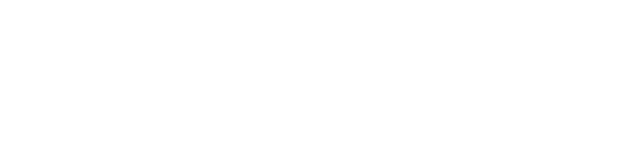
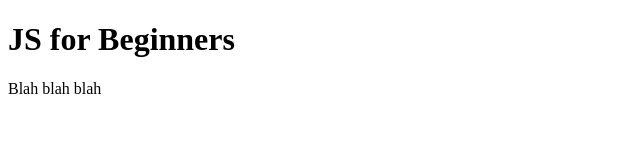
Before and after one commit to reubengermain12/JavaScript_Practice, a plain HTML site: page TNN/index.html in a window 1280 px wide. Shown: the whole page, without its empty margins (0-640 px from the left). Drawn offline with Linux system fonts and the light colour scheme.

Commit message:
Added a comment about script

```diff
--- a/TNN/index.html
+++ b/TNN/index.html
@@ -6,8 +6,13 @@
     <meta name="viewport" content="width=device-width, initial-scale=1.0" />
     <title>Hello World:</title>
   </head>
+
   <body>
-    <!--Generally speaking, when we do embedded scripts, we put them right at the bottom of the body tag.-->
+    <h1>JS for Beginners</h1>
+    <div id="content">
+      <p>Blah blah blah</p>
+    </div>
+    <!--Using a small script at the bottom of the body tag is ok when using small scripts for lets say one or two pages, but say you have ten, twenty or one hundred lines of code, then it would be much better if you was to put your script in an external file so that a> it doesn't messy up your content page & html, b> if your using it on multiple pages then you only have to update it once, and c> It's just more neat and tidy and it keeps things in a logical place.-->
     <script>
       alert("Hello World!:");
     </script>
```
